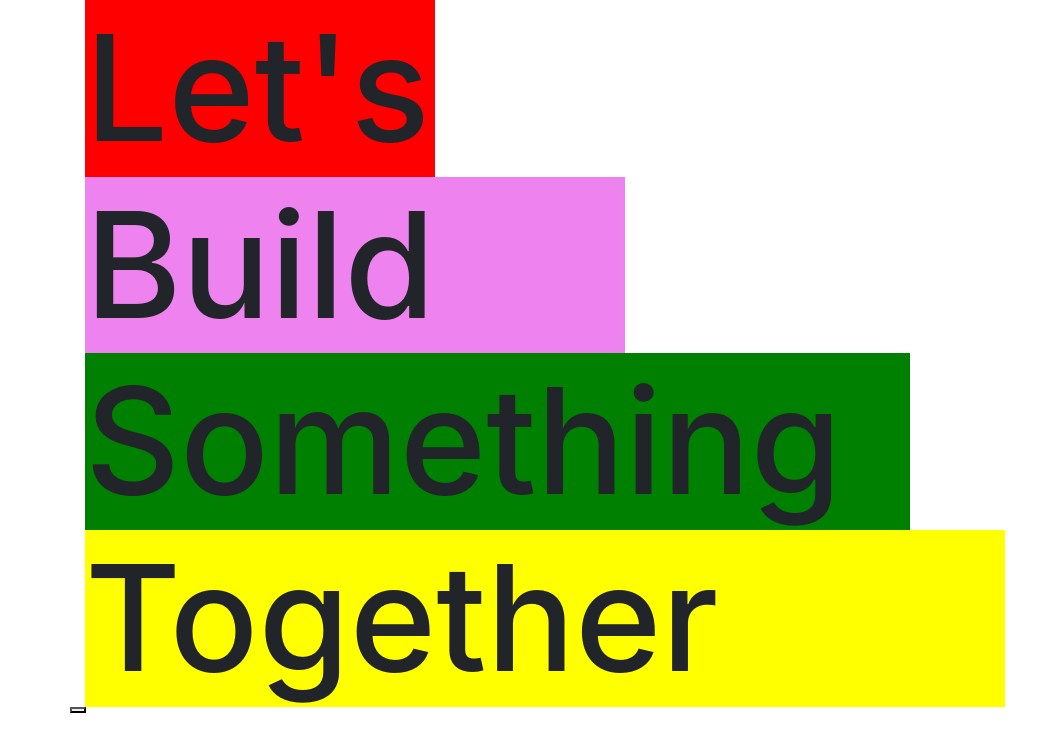
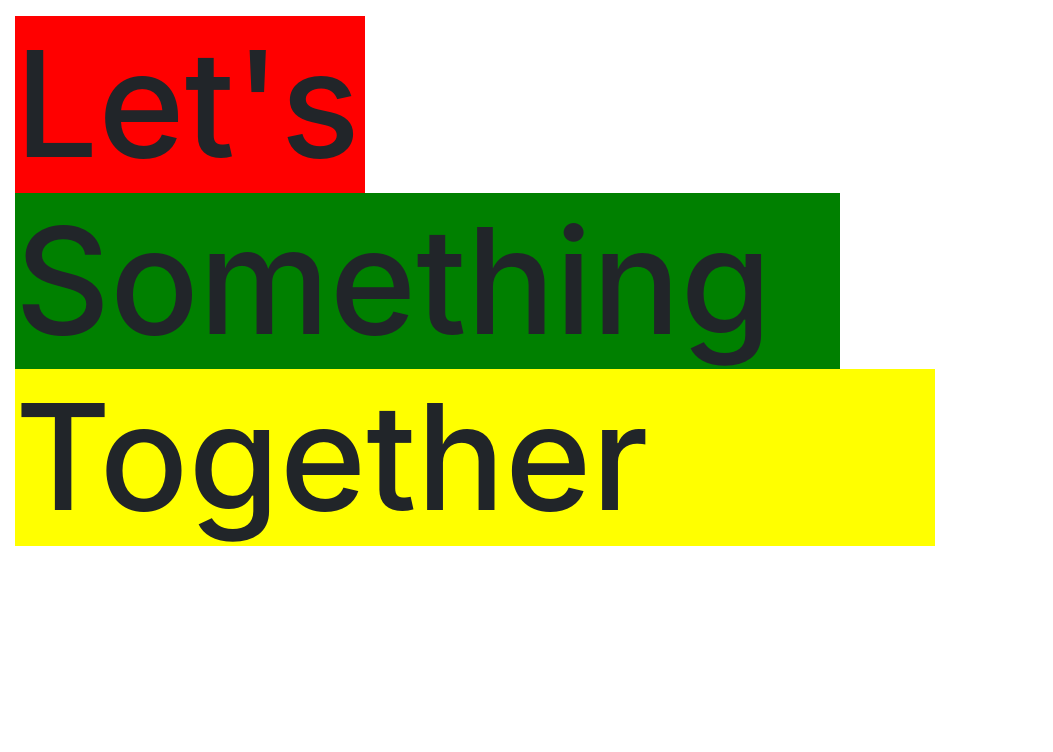
Before and after one commit to alekvuka/my_site_deployed, a React (Create React App) app: page / in a window 1280 px wide. Shown: the top 752 px of the page, without its empty margins (0-1053 px from the left). Built offline with nearby package versions, Linux system fonts and the light colour scheme.

Commit message:
add appear/dissaper timers to Build, Lets and Something Components

```diff
--- a/src/App.js
+++ b/src/App.js
@@ -42,9 +42,9 @@ class App extends React.Component {
 
 
   componentDidMount() {
-    let buildTimer = setTimeout(() => this.addBuild(), 1000)
-    let somethingTimer = setTimeout(() => this.addSomething(), 2000)
-    let togetherTimer = setTimeout(() => this.addTogether(), 3000)
+    let buildTimer = setTimeout(() => this.addBuild(), 750)
+    let somethingTimer = setTimeout(() => this.addSomething(), 1500)
+    let togetherTimer = setTimeout(() => this.addTogether(), 2250)
   }
 
   componentWillUnmount() {
@@ -55,16 +55,16 @@ class App extends React.Component {
 
   render () {
   return (
-    <Container>
+    <Container style={{ paddingTop: '1rem', position: 'fixed', height: '100vh' }}>
       <Row>
         <Col xs={4}><Lets/></Col>
       </Row>
-      <Row>
+      <Row  >
         <Col xs={6}>
           { this.state.displayBuild === true ? <Build/> : ""}
         </Col>
       </Row>
-      <Row>
+      <Row className="row row-no-padding" >
         <Col xs={9}>
           { this.state.displaySomething === true ? <Something /> : ""}
         </Col>
@@ -73,9 +73,6 @@ class App extends React.Component {
         <Col xs={10}>
         { this.state.displayTogether === true ? <Together /> : ""}
         </Col>
-      </Row>
-      <Row>
-        <button></button>
       </Row>
     </Container>
   );}
--- a/src/components/Build.js
+++ b/src/components/Build.js
@@ -8,8 +8,23 @@ import Col from 'react-bootstrap/Col'
 
 class Build extends Component {
 
+  constructor(props) {
+    super(props)
+    this.state = {
+      display: true,
+    };
+  }
+
+  componentDidMount() {
+    let timer = setTimeout(() => this.setState({display: false}), 2000)
+  }
+
+  componentWillUnmount() {
+     clearTimeout(this.timer);
+  }
 
     render() {
+
 
       return (
         <div>
@@ -18,8 +33,8 @@ class Build extends Component {
             transitionAppear={true}
             transitionAppearTimeout={1000}
             transitionEnter={false}
-            transitionLeave={false}>
-              <h1 className="p2">Build</h1>
+            transitionLeaveTimeout={1000}>
+            {this.state.display ? <h1 className="p2">Build</h1> : ""}
           </CSSTransitionGroup>
         </div>
 
--- a/src/components/background.css
+++ b/src/components/background.css
@@ -1,20 +1,20 @@
-/* .example-enter {
+.example-enter {
   opacity: 0.01;
-} */
+}
 
-/* .example-enter.example-enter-active {
+.example-enter.example-enter-active {
   opacity: 1;
   transition: opacity 500ms ease-in;
-} */
+}
 
-/* .example-leave {
+.example-leave {
   opacity: 1;
-} */
+}
 
-/* .example-leave.example-leave-active {
+.example-leave.example-leave-active {
   opacity: 0.01;
   transition: opacity 1000ms ease-in;
-} */
+}
 
 .example-appear {
   opacity: 0.01;
```
